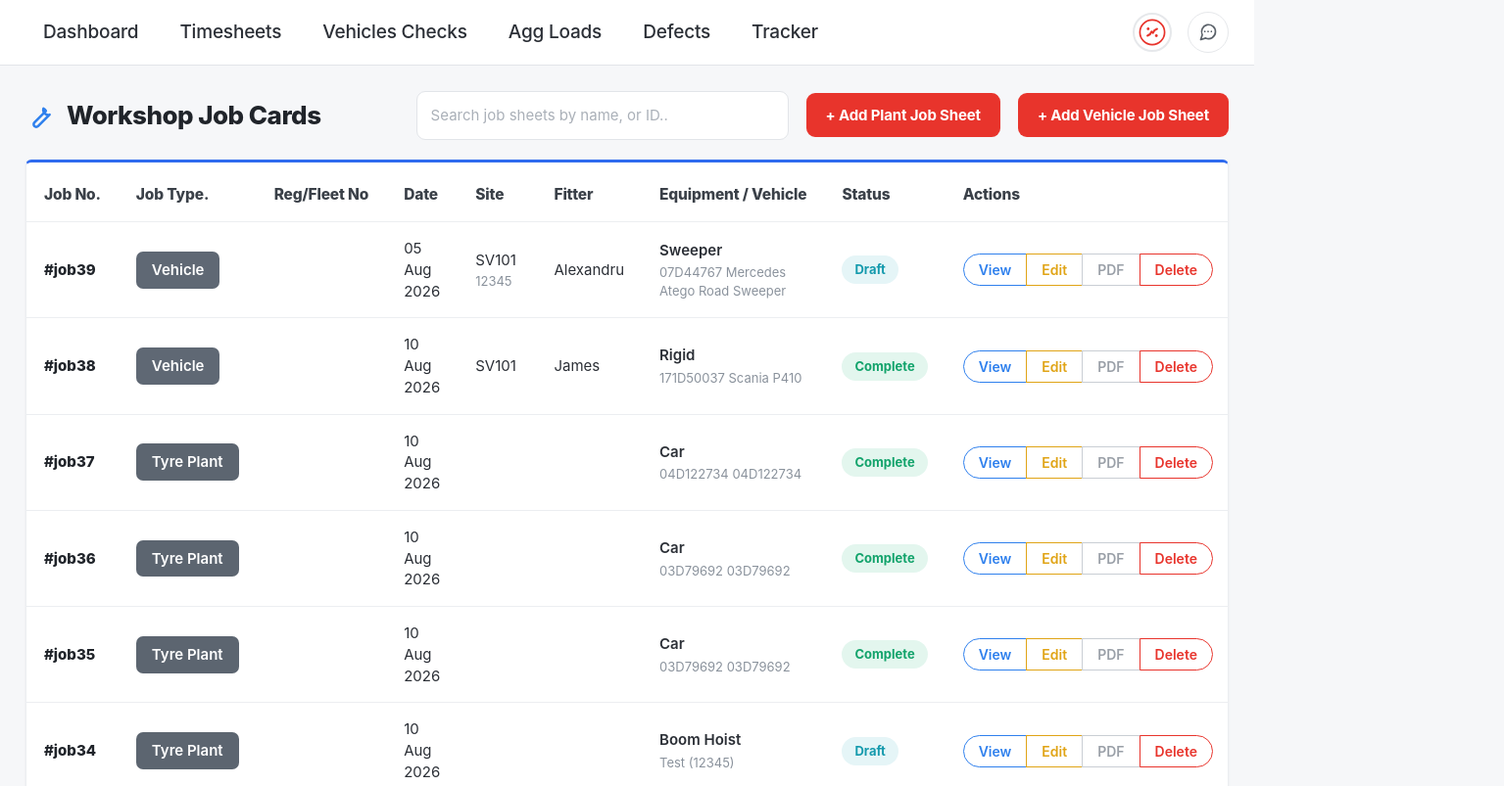
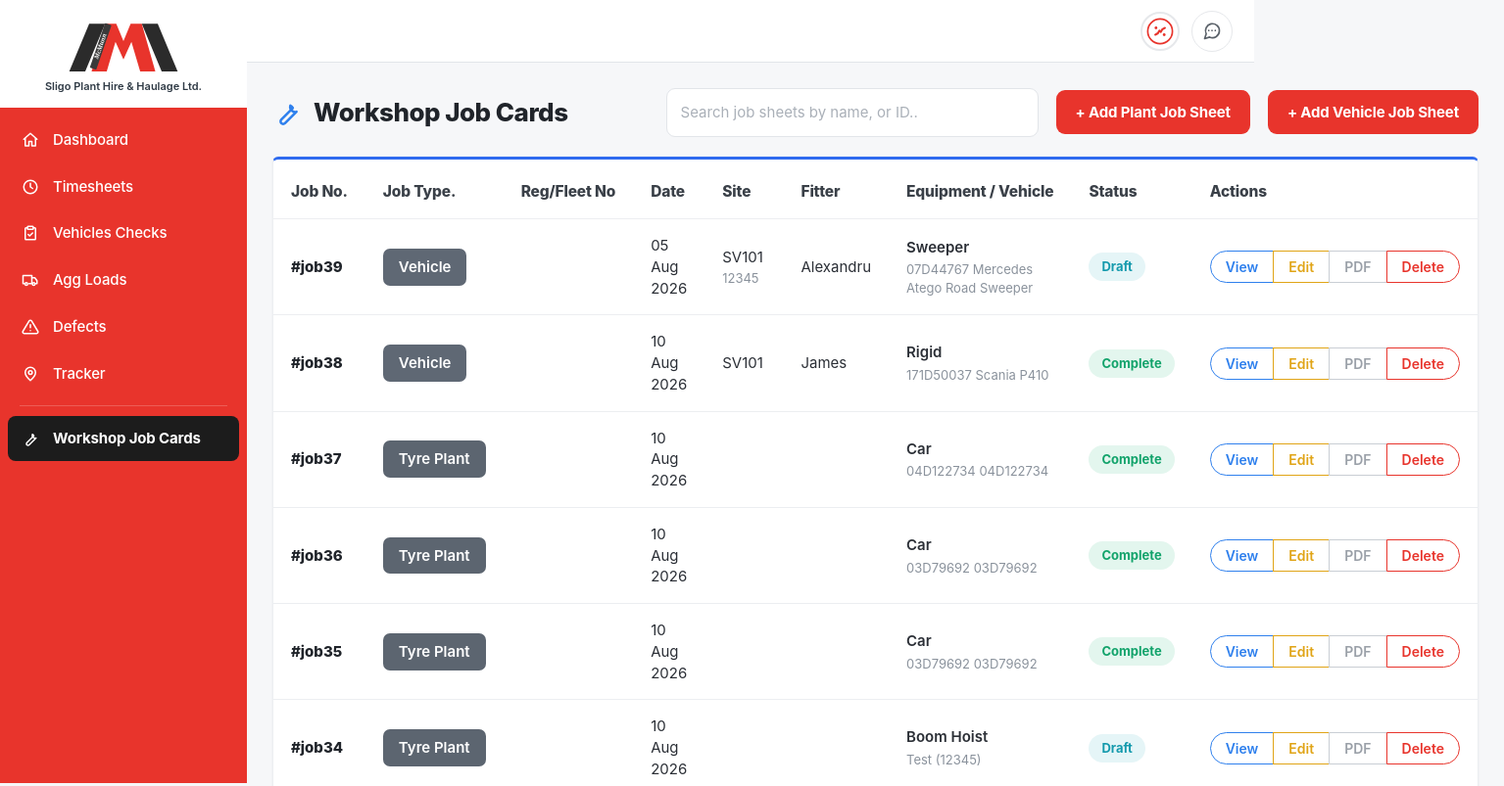
Before and after one commit to kila-cpu/sligoplanthirenewbackend, a website: page index.html in a window 1280 px wide. Shown: the top 803 px of the page at 98% size, 1535 px wide, since content can reach past the window. Drawn offline with Linux system fonts and the light colour scheme.

Commit message:
Add left sidebar navigation with all app tabs
Restore the red brand sidebar (Dashboard, Timesheets, Vehicles Checks,
Agg Loads, Defects, Tracker) alongside the active Workshop Job Cards page,
with a slim top bar and responsive mobile collapse.

Co-Authored-By: Claude Opus 4.8 <noreply@anthropic.com>

```diff
--- a/index.html
+++ b/index.html
@@ -39,19 +39,40 @@
   }
   button{font-family:inherit}
 
-  /* ---------- top nav ---------- */
-  .topnav{background:#fff;border-bottom:1px solid var(--line-2);position:sticky;top:0;z-index:30}
-  .topnav .inner{max-width:1680px;margin:0 auto;display:flex;align-items:center;gap:6px;padding:0 26px;height:66px}
-  .topnav a.navlink{color:var(--ink);font-size:19px;font-weight:500;padding:10px 18px;border-radius:8px;cursor:pointer;white-space:nowrap;letter-spacing:-.01em}
-  .topnav a.navlink:hover{background:#f2f3f5}
-  .topnav a.navlink.active{color:#000;font-weight:700}
-  .topnav .spacer{flex:1}
-  .topnav .logo{width:40px;height:40px;border-radius:50%;background:#fff;border:2px solid #e6e8eb;display:flex;align-items:center;justify-content:center;flex:0 0 auto}
-  .topnav .logo svg{width:28px;height:28px}
-  .topnav .chat{width:42px;height:42px;border-radius:50%;background:#fff;border:1px solid #e6e8eb;display:flex;align-items:center;justify-content:center;cursor:pointer;color:#5a6169;margin-left:10px}
-  .topnav .chat:hover{background:#f2f3f5}
-  .topnav .chat svg{width:20px;height:20px}
-  @media (max-width:1100px){.topnav a.navlink{font-size:16px;padding:8px 12px}}
+  /* ---------- layout + sidebar ---------- */
+  .layout{display:flex;min-height:100vh}
+  .sidebar{width:252px;flex:0 0 252px;background:var(--red);color:#fff;position:fixed;inset:0 auto 0 0;z-index:45;display:flex;flex-direction:column;transition:transform .2s ease}
+  .sidebar .brand{background:#fff;padding:16px 10px 13px;display:flex;flex-direction:column;align-items:center;gap:4px}
+  .sidebar .brand svg{width:122px;height:auto;display:block}
+  .sidebar .brand .bsub{font-size:11px;color:#2f3a45;font-weight:600}
+  .snav{list-style:none;margin:0;padding:10px 8px;display:flex;flex-direction:column;gap:2px;overflow-y:auto;flex:1}
+  .snav::-webkit-scrollbar{width:6px}.snav::-webkit-scrollbar-thumb{background:rgba(0,0,0,.18);border-radius:4px}
+  .snav a{display:flex;align-items:center;gap:13px;padding:12px 13px;border-radius:8px;color:#fff;font-size:15px;font-weight:500;cursor:pointer;transition:background .12s;letter-spacing:-.01em}
+  .snav a:hover{background:rgba(0,0,0,.13)}
+  .snav a.active{background:#1c1c1c;font-weight:700}
+  .snav a .ic{width:20px;display:flex;justify-content:center;flex:0 0 auto}
+  .snav a .ic svg{width:18px;height:18px}
+  .snav .divider{height:1px;background:rgba(255,255,255,.2);margin:8px 12px}
+
+  .main{flex:1;margin-left:252px;min-width:0;display:flex;flex-direction:column}
+  .topbar{height:64px;background:#fff;border-bottom:1px solid var(--line-2);display:flex;align-items:center;gap:12px;padding:0 22px;position:sticky;top:0;z-index:30}
+  .topbar .burger{background:none;border:0;cursor:pointer;color:#4a4a4a;padding:8px;border-radius:8px;display:none}
+  .topbar .burger:hover{background:#f2f3f5}
+  .topbar .burger svg{width:22px;height:22px}
+  .topbar .spacer{flex:1}
+  .topbar .logo{width:40px;height:40px;border-radius:50%;background:#fff;border:2px solid #e6e8eb;display:flex;align-items:center;justify-content:center;flex:0 0 auto}
+  .topbar .logo svg{width:28px;height:28px}
+  .topbar .chat{width:42px;height:42px;border-radius:50%;background:#fff;border:1px solid #e6e8eb;display:flex;align-items:center;justify-content:center;cursor:pointer;color:#5a6169}
+  .topbar .chat:hover{background:#f2f3f5}
+  .topbar .chat svg{width:20px;height:20px}
+  .backdrop{display:none}
+  @media (max-width:900px){
+    .sidebar{transform:translateX(-100%)}
+    body.snav-open .sidebar{transform:none}
+    .main{margin-left:0}
+    .topbar .burger{display:flex}
+    body.snav-open .backdrop{display:block;position:fixed;inset:0;background:rgba(0,0,0,.4);z-index:40}
+  }
 
   /* ---------- page ---------- */
   .wrap{max-width:1680px;margin:0 auto;padding:26px 26px 60px}
@@ -177,22 +198,40 @@
 </style>
 </head>
 <body>
-  <!-- ===================== TOP NAV ===================== -->
-  <nav class="topnav">
-    <div class="inner">
-      <a class="navlink" data-stub="Dashboard">Dashboard</a>
-      <a class="navlink" data-stub="Timesheets">Timesheets</a>
-      <a class="navlink" data-stub="Vehicles Checks">Vehicles Checks</a>
-      <a class="navlink" data-stub="Agg Loads">Agg Loads</a>
-      <a class="navlink" data-stub="Defects">Defects</a>
-      <a class="navlink" data-stub="Tracker">Tracker</a>
+  <!-- ===================== LAYOUT ===================== -->
+  <div class="layout">
+    <aside class="sidebar">
+      <div class="brand">
+        <svg viewBox="0 0 300 150" role="img" aria-label="McMunn">
+          <polygon points="14,140 54,140 104,20 64,20" fill="#2B2B2B"/>
+          <polygon points="70,140 108,140 130,66 150,110 170,66 192,140 230,140 196,20 168,20 150,64 132,20 104,20" fill="#e8342c"/>
+          <polygon points="246,140 286,140 236,20 196,20" fill="#2B2B2B"/>
+          <g transform="rotate(-71 92 78)"><rect x="34" y="70" width="118" height="17" rx="2" fill="#3a3a3a"/><text x="93" y="83" font-family="Georgia,serif" font-style="italic" font-size="15" fill="#fff" text-anchor="middle" font-weight="700">McMunn</text></g>
+        </svg>
+        <div class="bsub">Sligo Plant Hire &amp; Haulage Ltd.</div>
+      </div>
+      <nav class="snav">
+        <a data-stub="Dashboard"><span class="ic">%DASH%</span>Dashboard</a>
+        <a data-stub="Timesheets"><span class="ic">%CLOCK%</span>Timesheets</a>
+        <a data-stub="Vehicles Checks"><span class="ic">%CLIP%</span>Vehicles Checks</a>
+        <a data-stub="Agg Loads"><span class="ic">%LOAD%</span>Agg Loads</a>
+        <a data-stub="Defects"><span class="ic">%ALERT%</span>Defects</a>
+        <a data-stub="Tracker"><span class="ic">%PIN%</span>Tracker</a>
+        <span class="divider"></span>
+        <a class="active"><span class="ic">%WRENCH%</span>Workshop Job Cards</a>
+      </nav>
+    </aside>
+    <div class="backdrop" id="backdrop"></div>
+
+    <div class="main">
+      <header class="topbar">
+        <button class="burger" id="burger" title="Menu">%BURGER%</button>
         <span class="spacer"></span>
         <span class="logo" title="McMunn Sligo Plant Hire">
           <svg viewBox="0 0 40 40" fill="none"><circle cx="20" cy="20" r="18" stroke="#e8342c" stroke-width="2.4"/><path d="M13 25c3-1 5-3 6-6M27 15c-3 1-5 3-6 6" stroke="#e8342c" stroke-width="3" stroke-linecap="round"/><circle cx="14" cy="15" r="2" fill="#e8342c"/><circle cx="26" cy="25" r="2" fill="#e8342c"/></svg>
         </span>
         <button class="chat" data-stub="Messages" title="Messages">%CHATIC%</button>
-    </div>
-  </nav>
+      </header>
 
       <!-- ===================== PAGE ===================== -->
       <div class="wrap">
@@ -217,6 +256,8 @@
           </thead>
           <tbody id="rows"></tbody>
         </table>
+      </div>
+    </div>
   </div>
     </div>
   </div>
@@ -304,6 +345,13 @@
 <script>
 const I={
   WRENCH:'<svg viewBox="0 0 24 24" fill="none" stroke="currentColor" stroke-width="2" stroke-linecap="round" stroke-linejoin="round"><path d="M14.7 6.3a4 4 0 0 0 5 5l-9.4 9.4a2.1 2.1 0 0 1-3-3l9.4-9.4a4 4 0 0 0-2-2Z"/></svg>',
+  DASH:'<svg viewBox="0 0 24 24" fill="none" stroke="currentColor" stroke-width="2" stroke-linecap="round" stroke-linejoin="round"><path d="M3 11l9-8 9 8"/><path d="M5 10v10h5v-6h4v6h5V10"/></svg>',
+  CLOCK:'<svg viewBox="0 0 24 24" fill="none" stroke="currentColor" stroke-width="2" stroke-linecap="round" stroke-linejoin="round"><circle cx="12" cy="12" r="9"/><path d="M12 7v5l3 2"/></svg>',
+  CLIP:'<svg viewBox="0 0 24 24" fill="none" stroke="currentColor" stroke-width="2" stroke-linecap="round" stroke-linejoin="round"><rect x="8" y="3" width="8" height="4" rx="1"/><path d="M16 5h2a1 1 0 0 1 1 1v14a1 1 0 0 1-1 1H6a1 1 0 0 1-1-1V6a1 1 0 0 1 1-1h2"/><path d="M9 14l2 2 4-4"/></svg>',
+  LOAD:'<svg viewBox="0 0 24 24" fill="none" stroke="currentColor" stroke-width="2" stroke-linecap="round" stroke-linejoin="round"><path d="M10 17h4V6H2v11h2"/><circle cx="6.5" cy="17.5" r="1.7"/><circle cx="16.5" cy="17.5" r="1.7"/><path d="M14 9h4l3 4v4h-2"/></svg>',
+  ALERT:'<svg viewBox="0 0 24 24" fill="none" stroke="currentColor" stroke-width="2" stroke-linecap="round" stroke-linejoin="round"><path d="M10.3 3.9 1.8 18a2 2 0 0 0 1.7 3h17a2 2 0 0 0 1.7-3L13.7 3.9a2 2 0 0 0-3.4 0Z"/><path d="M12 9v4M12 17h.01"/></svg>',
+  PIN:'<svg viewBox="0 0 24 24" fill="none" stroke="currentColor" stroke-width="2" stroke-linecap="round" stroke-linejoin="round"><path d="M12 21s-7-6.2-7-11a7 7 0 0 1 14 0c0 4.8-7 11-7 11Z"/><circle cx="12" cy="10" r="2.5"/></svg>',
+  BURGER:'<svg viewBox="0 0 24 24" fill="none" stroke="currentColor" stroke-width="2.2" stroke-linecap="round"><path d="M3 6h18M3 12h18M3 18h18"/></svg>',
   CHATIC:'<svg viewBox="0 0 24 24" fill="none" stroke="currentColor" stroke-width="2" stroke-linecap="round" stroke-linejoin="round"><path d="M21 11.5a8.4 8.4 0 0 1-11.9 7.6L3 21l1.9-6A8.5 8.5 0 1 1 21 11.5Z"/><path d="M8 11h.01M12 11h.01M16 11h.01"/></svg>',
   PLUS_S:'<svg viewBox="0 0 24 24" fill="none" stroke="currentColor" stroke-width="2.6" stroke-linecap="round"><path d="M12 5v14M5 12h14"/></svg>',
   TRASH:'<svg viewBox="0 0 24 24" fill="none" stroke="currentColor" stroke-width="2" stroke-linecap="round" stroke-linejoin="round"><path d="M3 6h18M8 6V4h8v2M6 6l1 14h10l1-14"/></svg>',
@@ -373,6 +421,12 @@ function render(){
 }
 render();
 document.getElementById('search').addEventListener('input',render);
+
+/* sidebar (mobile toggle) */
+const burger=document.getElementById('burger');
+if(burger) burger.addEventListener('click',()=>document.body.classList.toggle('snav-open'));
+const backdrop=document.getElementById('backdrop');
+if(backdrop) backdrop.addEventListener('click',()=>document.body.classList.remove('snav-open'));
 
 /* ---------- modal plumbing ---------- */
 const overlay=document.getElementById('overlay');
```
Lines whose indentation alone changed are shown as unchanged.
